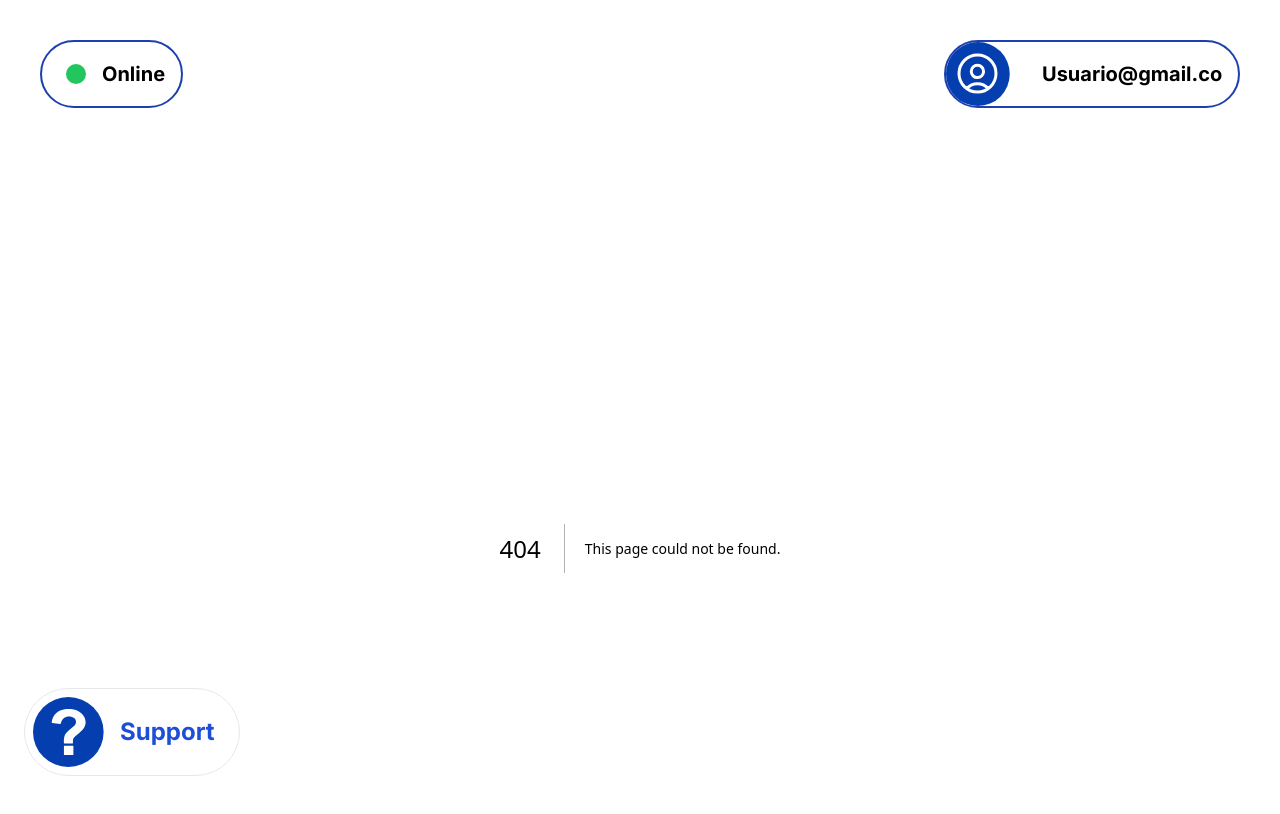
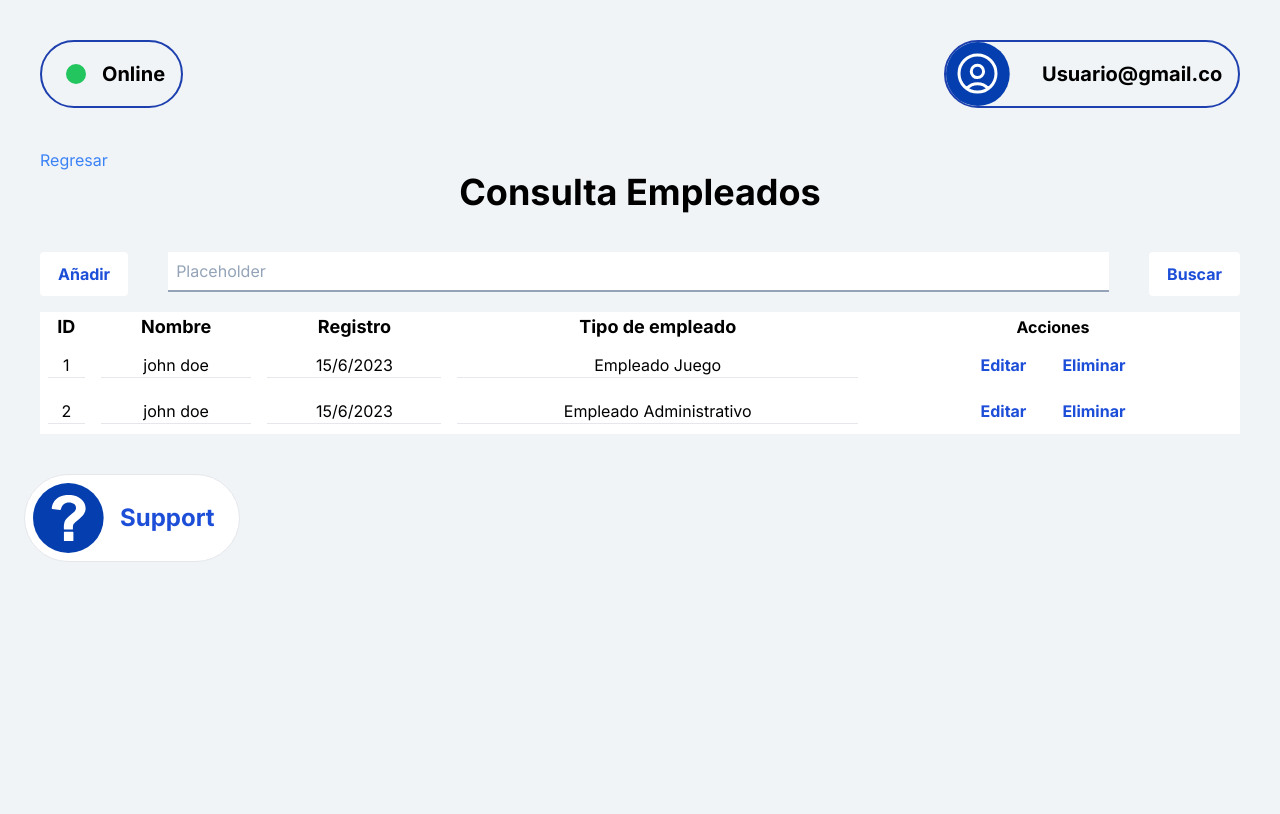
Before and after one commit to KingDiegato/trash-front, a Next.js app: page /admin/consult-users in a window 1280 px wide. Before the commit this address had no page. Shown: the top 814 px of the page. Built offline with nearby package versions, Linux system fonts and the light colour scheme.

Commit message:
actionTable

```diff
--- /dev/null
+++ b/src/app/admin/consult-employee/page.tsx
@@ -0,0 +1,37 @@
+'use client';
+import { Modal } from '@/app/components/modal';
+import { MultipleForm } from '@/app/components/multipleForm';
+import { ActionButton } from '@/app/components/pure/button';
+import ShortForm from '@/app/components/shortForm';
+import { AppTable } from '@/app/components/table';
+import Link from 'next/link';
+import { useState } from 'react';
+
+export default function ConsultEmployeePage() {
+  const [isVisible, setIsVisible] = useState(false);
+  return (
+    <>
+      <Link className="text-blue-500 px-10" href="/employee">
+        Regresar
+      </Link>
+      <div className="text-center">
+        <h1 className="text-4xl font-bold">Consulta Empleados</h1>
+        <section className="flex flex-col p-10">
+          <ShortForm setOpen={setIsVisible} />
+          <AppTable
+            tableItems={['ID', 'Nombre', 'Tipo de empleado', 'Acciones']}
+            tableData={[[1, 'john', 'Empleado Juego', 12]]}
+          />
+          {isVisible && (
+            <>
+              <Modal isVisible={isVisible} onClose={() => setIsVisible(false)}>
+                <MultipleForm formList={[]} />
+                <ActionButton>Create</ActionButton>
+              </Modal>
+            </>
+          )}
+        </section>
+      </div>
+    </>
+  );
+}
--- /dev/null
+++ b/src/app/admin/consult-users/page.tsx
@@ -0,0 +1,42 @@
+'use client';
+
+import { ActionTable } from '@/app/components/actionTable';
+import { Modal } from '@/app/components/modal';
+import { MultipleForm } from '@/app/components/multipleForm';
+import { ActionButton } from '@/app/components/pure/button';
+import ShortForm from '@/app/components/shortForm';
+import { AppTable } from '@/app/components/table';
+import Link from 'next/link';
+import { useState } from 'react';
+
+export default function ConsultUsersPage() {
+  const [isVisible, setIsVisible] = useState(false);
+  return (
+    <>
+      <Link className="text-blue-500 px-10" href="/employee">
+        Regresar
+      </Link>
+      <div className="text-center">
+        <h1 className="text-4xl font-bold">Consulta Empleados</h1>
+        <section className="flex flex-col p-10">
+          <ShortForm setOpen={setIsVisible} />
+          <ActionTable
+            tableItems={['ID', 'Nombre', 'Registro', 'Tipo de empleado']}
+            tableData={[
+              [1, 'john doe', '15/6/2023', 'Empleado Juego'],
+              [2, 'john doe', '15/6/2023', 'Empleado Administrativo']
+            ]}
+          />
+          {isVisible && (
+            <>
+              <Modal isVisible={isVisible} onClose={() => setIsVisible(false)}>
+                <MultipleForm formList={[]} />
+                <ActionButton>Create</ActionButton>
+              </Modal>
+            </>
+          )}
+        </section>
+      </div>
+    </>
+  );
+}
--- /dev/null
+++ b/src/app/admin/page.tsx
@@ -0,0 +1,21 @@
+import { BigBtn } from '../components/pure/bigBtn';
+import { ActionButton } from '../components/pure/button';
+
+export default function AdminPage() {
+  return (
+    <main className="flex flex-col items-center min-h-screen gap-10">
+      <h1 className="text-4xl font-bold">Admin Panel</h1>
+      <div className="flex gap-20">
+        <BigBtn href="/admin/consult-users">Usuarios</BigBtn>
+        <BigBtn href="/admin/consult-employee">Empleados</BigBtn>
+      </div>
+      <div>
+        <ActionButton>Informes</ActionButton>
+      </div>
+      <div className="flex">
+        <ActionButton>Auditoria</ActionButton>
+        <ActionButton>Auditoria</ActionButton>
+      </div>
+    </main>
+  );
+}
--- /dev/null
+++ b/src/app/components/actionTable.tsx
@@ -0,0 +1,47 @@
+'use client';
+
+import { ActionButton } from './pure/button';
+
+interface AppTableProps {
+  tableItems: string[];
+  tableData: any[];
+}
+
+export const ActionTable: React.FC<AppTableProps> = ({
+  tableItems = [],
+  tableData = []
+}) => {
+  return (
+    <table className="w-full bg-white p-10">
+      <thead>
+        <tr>
+          {tableItems.map((title) => (
+            <th className="text-lg" key={title + crypto.randomUUID()}>
+              {title}
+            </th>
+          ))}
+          <th>Acciones</th>
+        </tr>
+      </thead>
+      <tbody className="max-h-[400px] overflow-auto">
+        {tableData.map((arr) => (
+          <tr
+            className="text-center items-center"
+            key={arr + crypto.randomUUID()}
+          >
+            {arr.map((data: any) => (
+              <td key={data + crypto.randomUUID()} className="p-2">
+                {data}
+                <hr />
+              </td>
+            ))}
+            <td>
+              <ActionButton>Editar</ActionButton>
+              <ActionButton>Eliminar</ActionButton>
+            </td>
+          </tr>
+        ))}
+      </tbody>
+    </table>
+  );
+};
--- a/src/app/components/modal.tsx
+++ b/src/app/components/modal.tsx
@@ -16,7 +16,7 @@ export const Modal: React.FC<ModalProps> = ({
   if (!isVisible) return null;
 
   return (
-    <div className="fixed inset-0 bg-black bg-opacity-25 flex justify-center items-center">
+    <div className="fixed z-10 inset-0 bg-black bg-opacity-25 flex justify-center items-center">
       <div className="w-[80vw] flex flex-col">
         <div className="flex flex-col bg-white p-4 rounded-lg">
           <div className="flex justify-end">
--- /dev/null
+++ b/src/app/components/pure/bigBtn.tsx
@@ -0,0 +1,16 @@
+import Link from 'next/link';
+
+interface BigBtnProps {
+  children: React.ReactNode;
+  href: string;
+}
+
+export const BigBtn: React.FC<BigBtnProps> = ({ children, href }) => {
+  return (
+    <Link href={href} className="flex flex-col items-center">
+      <button className="w-80 h-80 bg-white shadow-gray-300 shadow-lg rounded">
+        {children}
+      </button>
+    </Link>
+  );
+};
```
